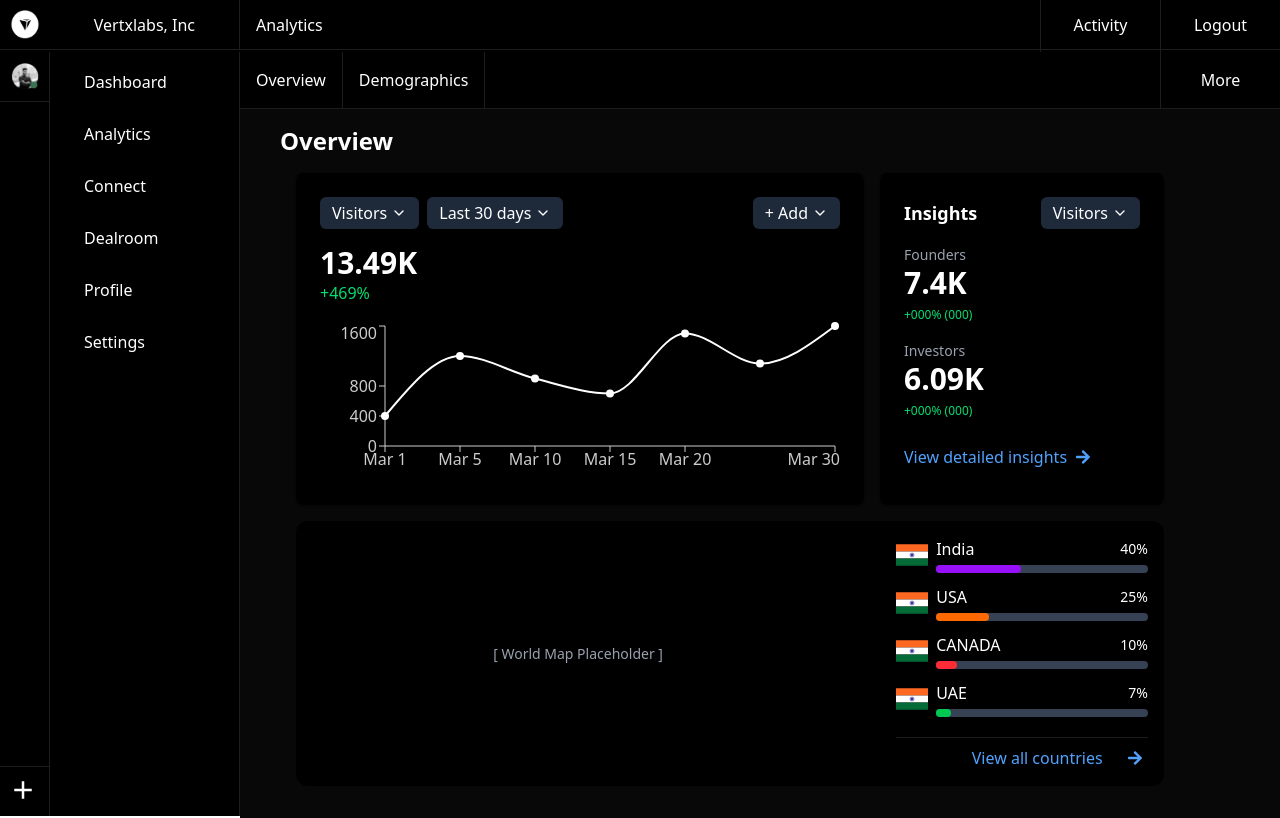
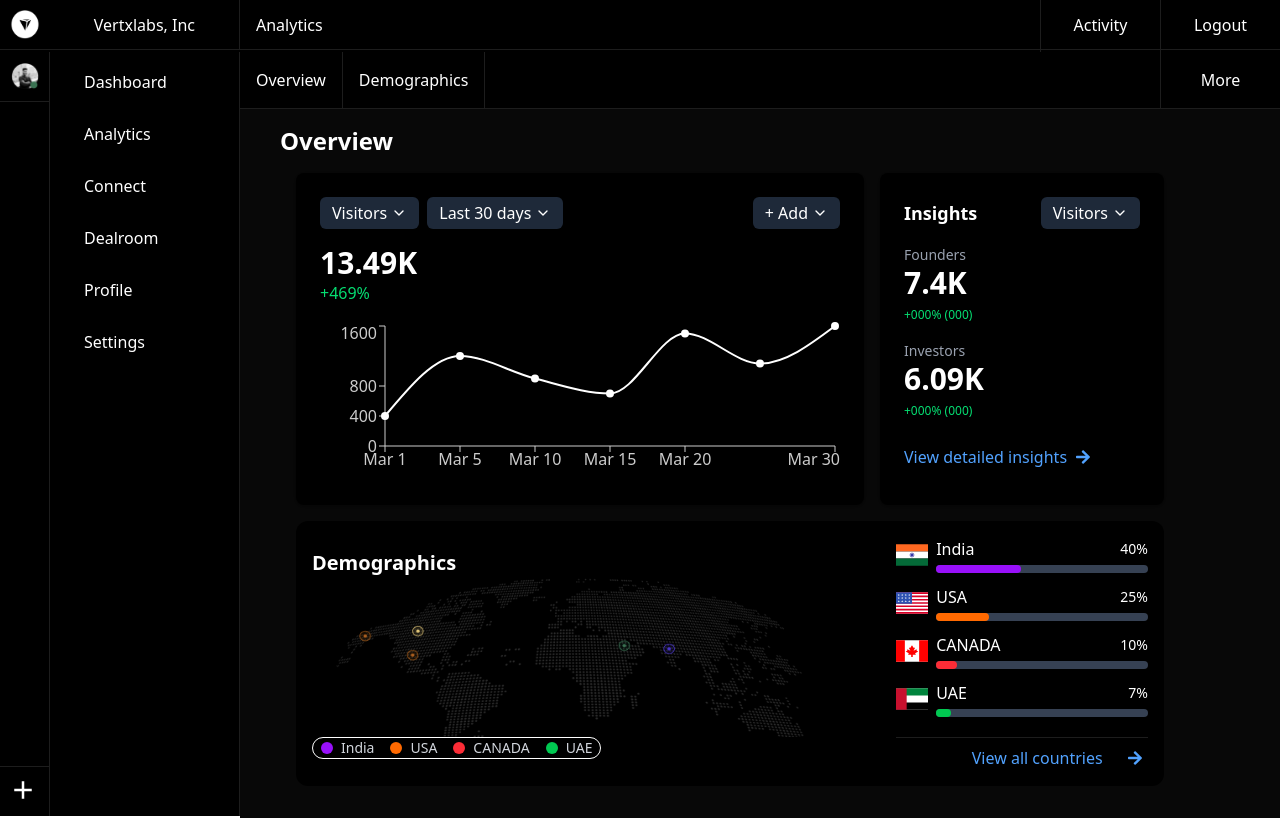
Before and after one commit to ravichandrapalla/vertxlabs-project, a React (Vite) app: page / in a window 1280 px wide. Built offline with nearby package versions, Linux system fonts and the light colour scheme.

Commit message:
demographics structure done

```diff
--- a/src/components/graph/DemoGraphics.jsx
+++ b/src/components/graph/DemoGraphics.jsx
@@ -1,7 +1,9 @@
 import React from "react";
 import { FaArrowRight } from "react-icons/fa";
 import { IoChevronDown } from "react-icons/io5";
-import { IN, US } from "country-flag-icons/react/3x2";
+import { IN, US, CA, AE } from "country-flag-icons/react/3x2";
+import World from "../../assets/World.png";
+import Legend from "../ui/Legend";
 
 const demographics = [
   { country: "India", percentage: 40, color: "bg-purple-600", flag: "🇮🇳" },
@@ -9,6 +11,20 @@ const demographics = [
   { country: "CANADA", percentage: 10, color: "bg-red-500", flag: "🇨🇦" },
   { country: "UAE", percentage: 7, color: "bg-green-500", flag: "🇦🇪" },
 ];
+const getFlag = (param) => {
+  switch (param) {
+    case "🇮🇳":
+      return <IN title="India" className="w-8 h-8 rounded" />;
+    case "🇺🇸":
+      return <US title="United States" className="w-8 h-8 rounded" />;
+    case "🇨🇦":
+      return <CA title="United States" className="w-8 h-8 rounded" />;
+    case "🇦🇪":
+      return <AE title="United States" className="w-8 h-8 rounded" />;
+    default:
+      return null;
+  }
+};
 
 const DemoGraphics = () => {
   return (
@@ -16,15 +32,18 @@ const DemoGraphics = () => {
       {/* Header */}
       {/* <div className="flex justify-between items-center mb-4">
         <h3 className="text-xl font-semibold">Demographics</h3>
-        <button className="flex items-center space-x-1 bg-gray-800 px-3 py-1 rounded-lg">
-          <span>Visitors</span>
-          <IoChevronDown />
-        </button>
       </div> */}
 
       {/* World Map Placeholder */}
-      <div className="w-[65%] h-40 bg-[#000000] rounded-lg flex items-center justify-center">
-        <p className="text-gray-400 text-sm">[ World Map Placeholder ]</p>
+      <div className="px-4 w-[65%] h-40 flex flex-col bg-[#000000] rounded-lg items-start justify-center">
+        {/* <p className="text-gray-400 text-sm">[ World Map Placeholder ]</p> */}
+        <h3 className="text-xl font-semibold">Demographics</h3>
+        <img
+          src={World}
+          alt="World Map"
+          className="w-full h-full px-6 rounded-lg"
+        />
+        <Legend />
       </div>
 
       {/* Country Data */}
@@ -35,9 +54,7 @@ const DemoGraphics = () => {
               key={country}
               className="flex items-center justify-between w-full mb-3 gap-2"
             >
-              <div className="">
-                <IN className="w-8 h-8 rounded" />
-              </div>
+              <div className="">{getFlag(flag)}</div>
               <div className="w-full">
                 <div className="flex justify-between items-center">
                   <span className="flex items-center space-x-2">
--- /dev/null
+++ b/src/components/ui/Legend.jsx
@@ -0,0 +1,26 @@
+import React from "react";
+
+const legendItems = [
+  { country: "India", color: "bg-purple-600" },
+  { country: "USA", color: "bg-orange-500" },
+  { country: "CANADA", color: "bg-red-500" },
+  { country: "UAE", color: "bg-green-500" },
+];
+
+const Legend = () => {
+  return (
+    <div className="flex space-x-4  border=[#1D1D1D] rounded-4xl border-1 px-2">
+      {legendItems.map(({ country, color }) => (
+        <div
+          key={country}
+          className="flex items-center space-x-2 text-sm text-gray-300"
+        >
+          <span className={`w-3 h-3 rounded-full ${color}`}></span>
+          <span>{country}</span>
+        </div>
+      ))}
+    </div>
+  );
+};
+
+export default Legend;
```
Also changed, not shown: src/assets/World.png (added).
